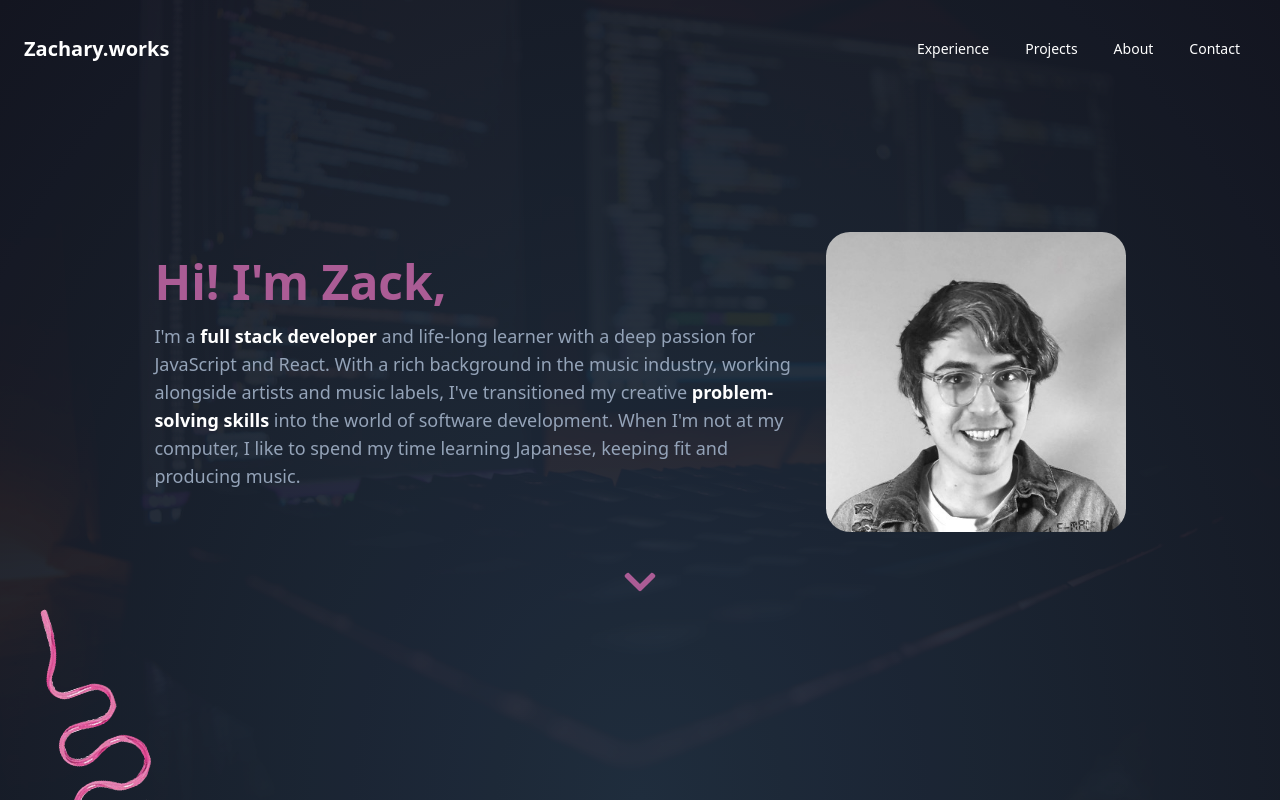
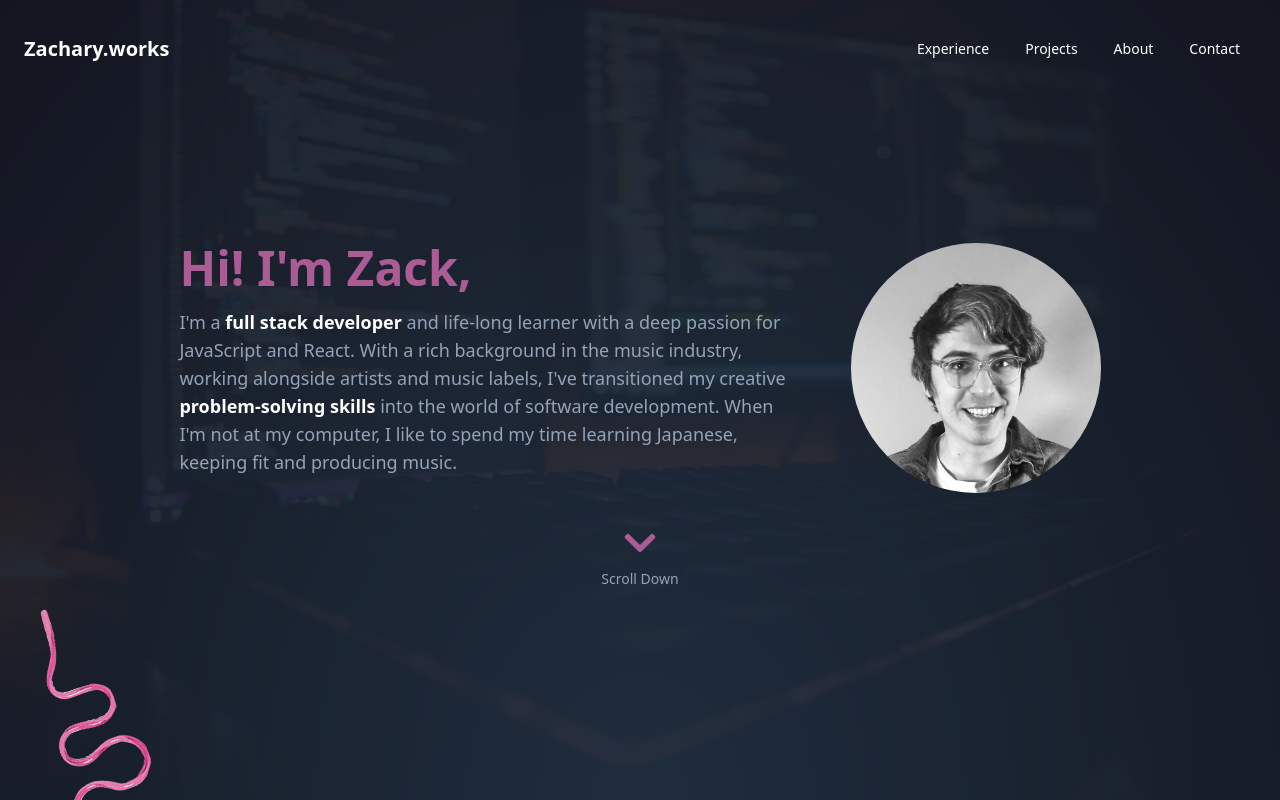
Before and after one commit to zackhanni/zachary.works, a Next.js app: page / in a window 1280 px wide. Shown: the top 800 px of the page. Built offline with nearby package versions, Linux system fonts and the light colour scheme.

Commit message:
added padding to text, made image smaller

```diff
--- a/app/components/Hero.tsx
+++ b/app/components/Hero.tsx
@@ -18,7 +18,7 @@ export default function Hero() {
 
           <div className="px-4 md:px-0 absolute md:-translate-x-1/2 -translate-y-1/2 top-1/2 md:left-1/2 w-full space-y-8 pt-8 container">
             <div className="flex justify-center items-center md:gap-4">
-              <div className="md:max-w-[60%]">
+              <div className="md:max-w-[60%] md:pr-8">
                 <p className="text-5xl font-bold text-[#AB5C95]">
                   Hi! I&apos;m Zack,
                 </p>
@@ -47,11 +47,11 @@ export default function Hero() {
               <div className="max-w-[40%] h-full items-center justify-center hidden md:flex">
                 <Image
                   src={"/itsme.jpeg"}
-                  width={300}
-                  height={300}
+                  width={250}
+                  height={250}
                   priority
                   alt="Black and white photo of Zack"
-                  className="h-[300px] w-auto object-cover rounded-3xl"
+                  className="h-[250px] w-auto object-cover rounded-full"
                 />
               </div>
             </div>
@@ -61,6 +61,7 @@ export default function Hero() {
                 // className="pulse"
                 className="text-[#AB5C95]"
               />
+              <span className="text-sm pt-2">Scroll Down</span>
             </div>
           </div>
         </div>
```
